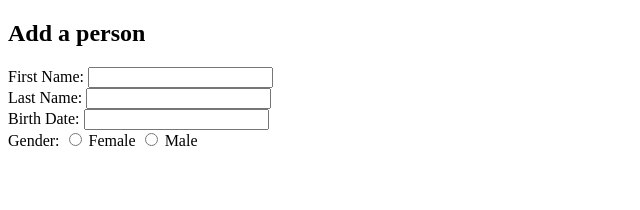
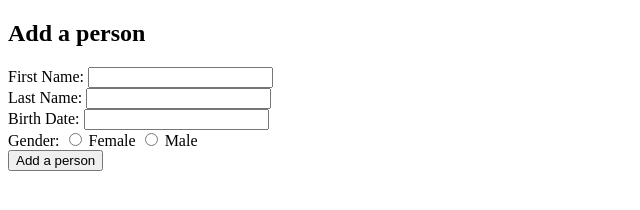
Before and after one commit to alcfeoh/advanced-modern-js, a plain HTML site: page exercises/ex-14/begin/index.html in a window 1280 px wide. Shown: the whole page, without its empty margins (0-640 px from the left). Drawn offline with Linux system fonts and the light colour scheme.

Commit message:
Fixed ex14 begin

```diff
--- a/exercises/ex-14/begin/index.html
+++ b/exercises/ex-14/begin/index.html
@@ -32,7 +32,9 @@
     <input type="radio" id="gender-male" name="gender" value="male">
     <label for="gender-male">Male</label>
   </div>
+  <div>
+    <button type="button" id="submit-button">Add a person</button>
+  </div>
 </form>
-
 </body>
 </html>
```
